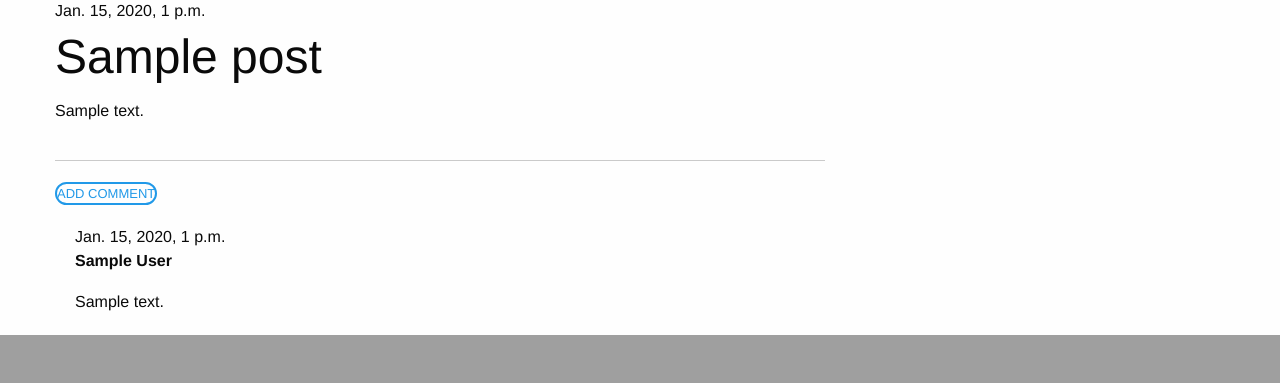
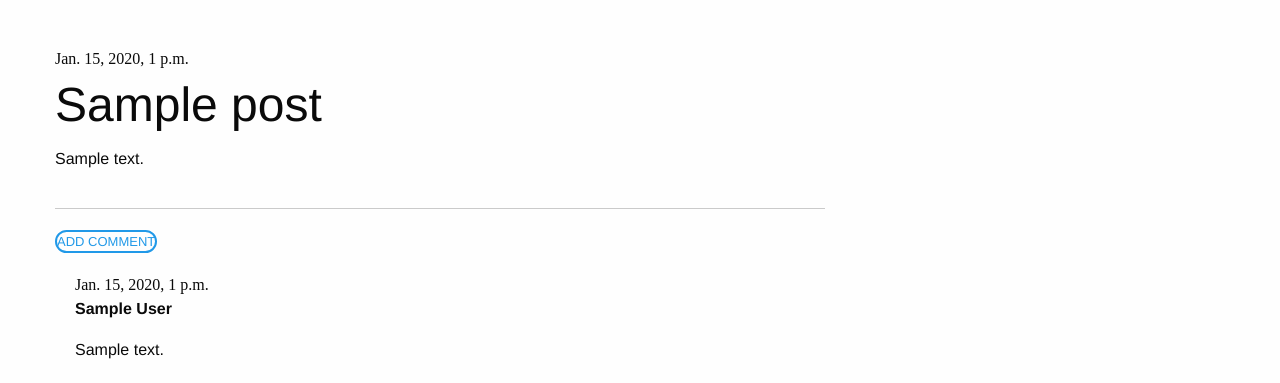
Before and after one commit to BethMwangi/flasky-app, a Django app: template blog/templates/blog/post_detail.html in a window 1280 px wide. Shown: the part 591-974 px from the top of the page. Before the commit the page ends 926 px from the top, so only its background shows below. Run offline with Django 3.2, Linux system fonts and the light colour scheme; the template is opened without the code that fills it: values that come from a table or form of the project are taken from there, others are empty; tables that the repository leaves empty hold one stand-in row (values such as "Sample post"); parts of the project's set-up code (start-up, migrations or seed data) failed here and were passed over; some libraries are stand-ins or nearby versions.

Commit message:
post added

```diff
--- a/blog/static/css/style.css
+++ b/blog/static/css/style.css
@@ -33,13 +33,20 @@
 	font-weight: 100;
 	letter-spacing: 2px;
 }
+.post{
 
+  padding-top:6%;
+}
 /*Username heading and styling*/
 .user{
 
   font-family: 'Dancing Script', cursive;
   font-size: 2em;
 
+}
+/*post,date and heading styling*/
+.date, .post-title{
+  font-family: 'Almendra', serif;
 }
 
 .btn {
--- a/blog/templates/blog/post_list.html
+++ b/blog/templates/blog/post_list.html
@@ -4,13 +4,15 @@
         <div class="row posts">
         	<div class="large-2 medium-2 columns"></div>
             <div class="large-10 medium-10 columns post">
-<div class="date">
+
+        <h1 class="post-title"><a href="{% url 'post_detail' pk=post.pk %}">{{ post.title }}</a></h1>
+        <div class="date">
 
         <p>{{ post.published_date }}</p>
     </div>
-        <h1><a href="{% url 'post_detail' pk=post.pk %}">{{ post.title }}</a></h1>
         <p>{{ post.text|linebreaksbr }}</p>
         <a href="{% url 'blog.views.post_detail' pk=post.pk %}">Comments: {{ post.approved_comments.count }}</a>
+        <hr>
    </div></div>
 {% endfor %}
 {% endblock %}
```
